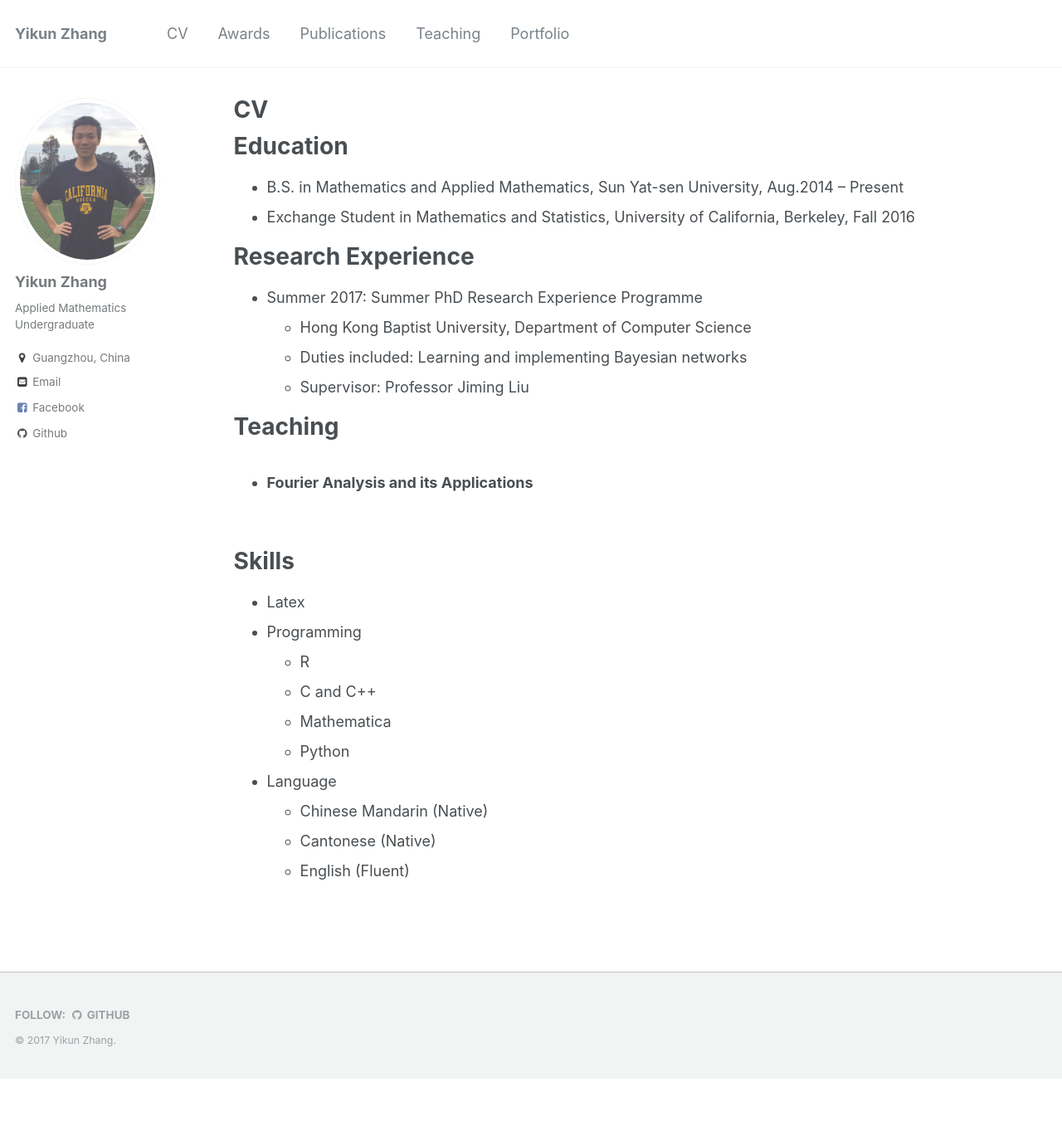
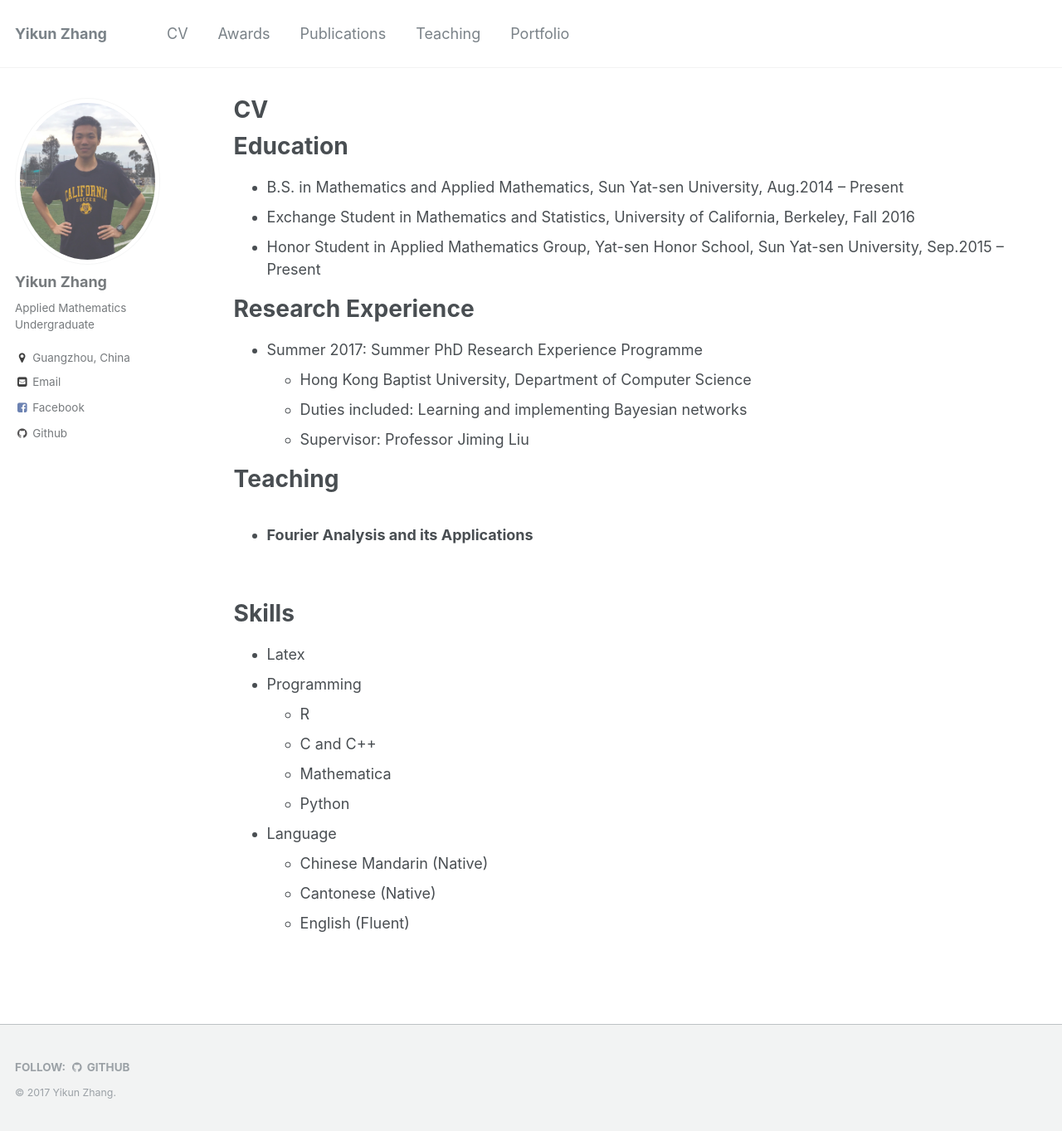
Before and after one commit to zhangyk8/zhangyk8.github.io, a Jekyll site: the page built from _pages/cv.md, in a window 1280 px wide and 1363 px high. Shown: the whole window at 83% size. Built offline with Jekyll 4.4.1, drawn with Linux system fonts in a browser that asks for light colours.

Commit message:
Update cv.md

```diff
--- a/_pages/cv.md
+++ b/_pages/cv.md
@@ -13,7 +13,7 @@ Education
 ======
 * B.S. in Mathematics and Applied Mathematics, Sun Yat-sen University, Aug.2014 -- Present
 * Exchange Student in Mathematics and Statistics, University of California, Berkeley, Fall 2016
-
+* Honor Student in Applied Mathematics Group, [Yat-sen Honor School](http://yss.sysu.edu.cn/EnVersion/Index.aspx), Sun Yat-sen University, Sep.2015 -- Present
 
 Research Experience
 ======
```
